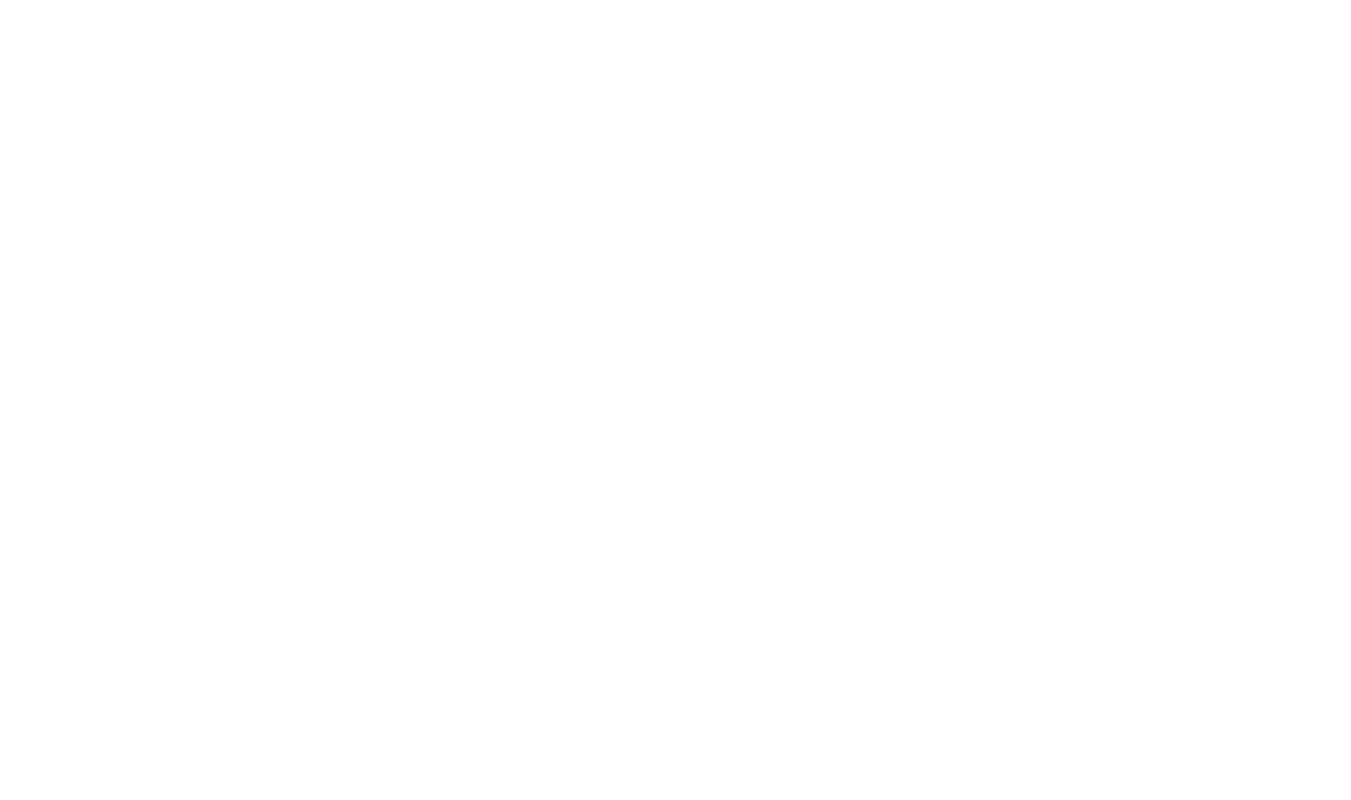
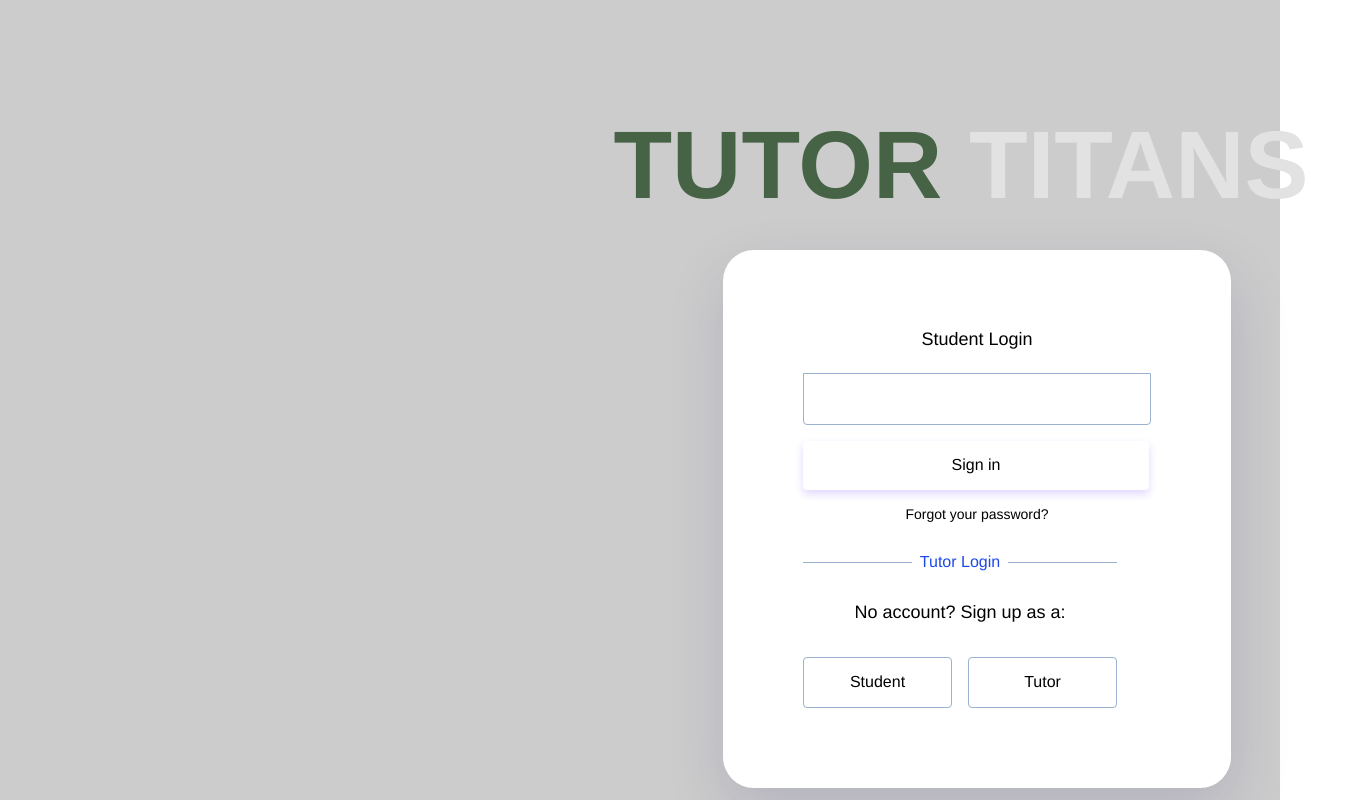
Before and after one commit to wesbruh/TutorWebsite, a React (Create React App) app in the folder client/: page / in a window 1280 px wide. Shown: the top 800 px of the page, 1351 px wide, since content can reach past the window. Built offline with nearby package versions, Linux system fonts and the light colour scheme.

Commit message:
Created Login folder containing Student login implementation. Created global style sheet.

```diff
--- a/client/src/App.js
+++ b/client/src/App.js
@@ -1,8 +1,13 @@
 
 import './App.css';
+import { StudentLoginPage } from './Login/indexStudentLogin';
 
 function App() {
-
+  return(
+    <div>
+      <StudentLoginPage></StudentLoginPage>
+    </div>
+  );
 }
 
 export default App;
--- /dev/null
+++ b/client/src/Login/indexStudentLogin.jsx
@@ -0,0 +1,84 @@
+import React from "react";
+/* IMAGES NEED TO BE SUPPORTED, JUST TESTING RIGHT NOW - JAGROOP*/
+/*import { Frame } from "./Frame";*/
+/*import backButton from "./back-button.png";*/
+/*import greenRectangleDesign from "./green-rectangle-design.png";*/
+/*import logo from "./logo.png";*/
+import "./styleStudentLogin.css"; // Modified
+
+export const StudentLoginPage = () => {
+    return (
+        <div className="student-login-page">
+            <div className="div">
+                <div className="overlap-group">
+                    {/*<img
+                        className="green-rectangle"
+                        alt="Green rectangle"
+                        src={greenRectangleDesign}
+                    />*/}
+
+                    <div className="sign-in-box">
+                        <div className="div-2">
+                            <div className="frame-2">
+                                <div className="text-wrapper">Student Login</div>
+
+                                <div className="frame-3">
+                                    <div className="frame-4">
+                                        {/*<Frame className="frame-instance" />*/}
+                                        <input className="input" />
+                                    </div>
+
+                                    <div className="sign-in-button">
+                                        <div className="text-wrapper-2">Sign in</div>
+                                    </div>
+                                </div>
+                            </div>
+
+                            <div className="text-wrapper-3">Forgot your password?</div>
+                        </div>
+
+                        <div className="frame-wrapper">
+                            <div className="frame-5">
+                                <div className="rectangle" />
+
+                                <div className="text-wrapper-4">Tutor Login</div>
+
+                                <div className="rectangle" />
+                            </div>
+                        </div>
+
+                        <div className="div-2">
+                            <p className="text-wrapper">No account? Sign up as a:</p>
+
+                            <div className="sign-up-buttons">
+                                <div className="div-wrapper">
+                                    <div className="text-wrapper-5">Student</div>
+                                </div>
+
+                                <div className="div-wrapper">
+                                    <div className="text-wrapper-5">Tutor</div>
+                                </div>
+                            </div>
+                        </div>
+                    </div>
+                </div>
+
+                <div className="top-bar">
+                    <div className="back-logo">
+                        {/*<img className="logo" alt="Logo" src={logo} />
+
+                        <img className="back-button" alt="Back button" src={backButton} />*/}
+                    </div>
+
+                    <p className="TUTOR-TITANS">
+                        <span className="span">TUTOR</span>
+
+                        <span className="text-wrapper-6">&nbsp;</span>
+
+                        <span className="text-wrapper-7">TITANS</span>
+                    </p>
+                </div>
+            </div>
+        </div>
+    );
+};
--- /dev/null
+++ b/client/src/Login/styleStudentLogin.css
@@ -0,0 +1,288 @@
+.student-login-page {
+    background-color: #00000033;
+    display: flex;
+    flex-direction: row;
+    justify-content: center;
+    width: 100%;
+}
+
+.student-login-page .div {
+    background-color: var(--gray);
+    height: 1080px;
+    position: relative;
+    width: 1920px;
+}
+
+.student-login-page .overlap-group {
+    height: 610px;
+    left: 660px;
+    position: absolute;
+    top: 235px;
+    width: 537px;
+}
+
+.student-login-page .green-rectangle {
+    height: 610px;
+    left: 0;
+    position: absolute;
+    top: 0;
+    width: 300px;
+}
+
+.student-login-page .sign-in-box {
+    align-items: flex-start;
+    background-color: #ffffff;
+    border-radius: 31px;
+    box-shadow: 2px 24px 60px #241d6d24;
+    display: inline-flex;
+    flex-direction: column;
+    gap: 32px;
+    left: 63px;
+    padding: 80px;
+    position: absolute;
+    top: 15px;
+}
+
+.student-login-page .div-2 {
+    align-items: center;
+    display: inline-flex;
+    flex: 0 0 auto;
+    flex-direction: column;
+    gap: 16px;
+    position: relative;
+}
+
+.student-login-page .frame-2 {
+    align-items: center;
+    display: inline-flex;
+    flex: 0 0 auto;
+    flex-direction: column;
+    gap: 24px;
+    position: relative;
+}
+
+.student-login-page .text-wrapper {
+    color: #000000;
+    font-family: "Inter-Medium", Helvetica;
+    font-size: 18px;
+    font-weight: 500;
+    letter-spacing: 0;
+    line-height: normal;
+    margin-top: -1.00px;
+    position: relative;
+    width: fit-content;
+}
+
+.student-login-page .frame-3 {
+    align-items: flex-start;
+    display: inline-flex;
+    flex: 0 0 auto;
+    flex-direction: column;
+    gap: 16px;
+    position: relative;
+}
+
+.student-login-page .frame-4 {
+    align-items: flex-start;
+    display: inline-flex;
+    flex: 0 0 auto;
+    flex-direction: column;
+    position: relative;
+}
+
+.student-login-page .frame-instance {
+    flex: 0 0 auto !important;
+}
+
+.student-login-page .input {
+    background: none;
+    border: 1px solid;
+    border-color: #9ab2cf;
+    border-radius: 0px 0px 4px 4px;
+    color: #000000;
+    flex: 0 0 auto;
+    font-family: "Inter-Regular", Helvetica;
+    font-size: 16px;
+    font-weight: 400;
+    letter-spacing: 0;
+    line-height: normal;
+    margin-top: -1.00px;
+    padding: 16px;
+    position: relative;
+    white-space: nowrap;
+    width: 314px;
+}
+
+.student-login-page .sign-in-button {
+    align-items: center;
+    background-color: var(--green);
+    border-radius: 4px;
+    box-shadow: 0px 4px 9px #5f2bff30;
+    display: flex;
+    flex: 0 0 auto;
+    gap: 10px;
+    justify-content: center;
+    padding: 16px;
+    position: relative;
+    width: 314px;
+}
+
+.student-login-page .text-wrapper-2 {
+    color: var(--ffffff);
+    font-family: "Inter-Regular", Helvetica;
+    font-size: 16px;
+    font-weight: 400;
+    letter-spacing: 0;
+    line-height: normal;
+    margin-top: -1.00px;
+    position: relative;
+    white-space: nowrap;
+    width: fit-content;
+}
+
+.student-login-page .text-wrapper-3 {
+    color: var(--style);
+    font-family: "Inter-Medium", Helvetica;
+    font-size: 14px;
+    font-weight: 500;
+    letter-spacing: 0;
+    line-height: normal;
+    position: relative;
+    width: fit-content;
+}
+
+.student-login-page .frame-wrapper {
+    align-items: center;
+    display: inline-flex;
+    flex: 0 0 auto;
+    flex-direction: column;
+    gap: 17px;
+    position: relative;
+}
+
+.student-login-page .frame-5 {
+    align-items: center;
+    display: flex;
+    flex: 0 0 auto;
+    gap: 8px;
+    position: relative;
+    width: 314px;
+}
+
+.student-login-page .rectangle {
+    background-color: #9ab2cf;
+    flex: 1;
+    flex-grow: 1;
+    height: 1px;
+    position: relative;
+}
+
+.student-login-page .text-wrapper-4 {
+    color: #1c49e8;
+    font-family: "Inter-Regular", Helvetica;
+    font-size: 16px;
+    font-weight: 400;
+    letter-spacing: 0;
+    line-height: normal;
+    margin-top: -1.00px;
+    position: relative;
+    white-space: nowrap;
+    width: fit-content;
+}
+
+.student-login-page .sign-up-buttons {
+    align-items: flex-start;
+    display: flex;
+    flex: 0 0 auto;
+    gap: 16px;
+    position: relative;
+    width: 314px;
+}
+
+.student-login-page .div-wrapper {
+    align-items: center;
+    border: 1px solid;
+    border-color: #9ab2cf;
+    border-radius: 4px;
+    display: flex;
+    flex: 1;
+    flex-grow: 1;
+    gap: 10px;
+    justify-content: center;
+    padding: 16px;
+    position: relative;
+}
+
+.student-login-page .text-wrapper-5 {
+    color: var(--style);
+    font-family: "Inter-Regular", Helvetica;
+    font-size: 16px;
+    font-weight: 400;
+    letter-spacing: 0;
+    line-height: normal;
+    margin-top: -1.00px;
+    position: relative;
+    white-space: nowrap;
+    width: fit-content;
+}
+
+.student-login-page .top-bar {
+    height: 74px;
+    left: 36px;
+    position: absolute;
+    top: 14px;
+    width: 1315px;
+}
+
+.student-login-page .back-logo {
+    height: 71px;
+    left: 0;
+    position: absolute;
+    top: 2px;
+    width: 172px;
+}
+
+.student-login-page .logo {
+    height: 70px;
+    left: 0;
+    object-fit: cover;
+    position: absolute;
+    top: 0;
+    width: 70px;
+}
+
+.student-login-page .back-button {
+    height: 48px;
+    left: 82px;
+    position: absolute;
+    top: 13px;
+    width: 48px;
+}
+
+.student-login-page .TUTOR-TITANS {
+    color: transparent;
+    font-family: "Poppins-SemiBold", Helvetica;
+    font-size: 96px;
+    font-weight: 600;
+    height: 74px;
+    left: 537px;
+    letter-spacing: 0;
+    line-height: normal;
+    position: absolute;
+    text-align: center;
+    top: 0;
+    white-space: nowrap;
+    width: 776px;
+}
+
+.student-login-page .span {
+    color: #466346;
+}
+
+.student-login-page .text-wrapper-6 {
+    color: #424d65;
+}
+
+.student-login-page .text-wrapper-7 {
+    color: #e2e2e2;
+}
--- /dev/null
+++ b/client/src/styleguide.css
@@ -0,0 +1,10 @@
+/*This file should remain global
+ensures that the theme of the project
+is consistent throughout*/
+
+:root {
+    --ffffff: rgba(255, 255, 255, 1);
+    --gray: rgba(72, 73, 68, 1);
+    --green: rgba(70, 99, 70, 1);
+    --style: rgba(28, 73, 232, 1);
+}
```
